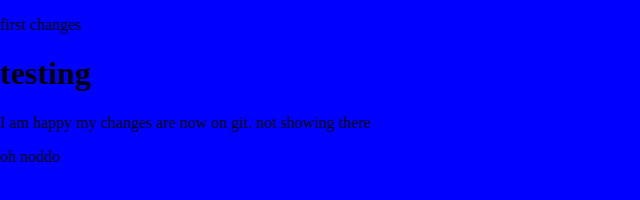
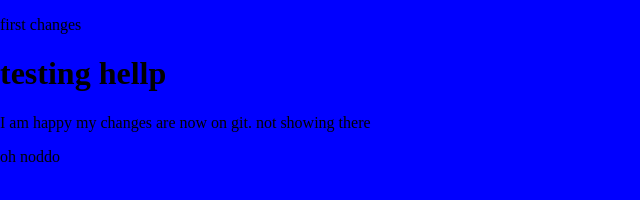
Before and after one commit to aphayat/template-javascript, a plain HTML site: page index.html in a window 1280 px wide. Shown: the whole page, without its empty margins (0-640 px from the left). Drawn offline with Linux system fonts and the light colour scheme.

Commit message:
second commit

```diff
--- a/index.html
+++ b/index.html
@@ -11,7 +11,7 @@
     <!-- script tag -->
     <script src="Script.js"></script>
     <p>first changes</p>
-    <h1>testing</h1>
+    <h1>testing hellp</h1>
     <p>I am happy my changes are now on git. not showing there</p>
     <p>oh noddo</p>
 </body>
```
